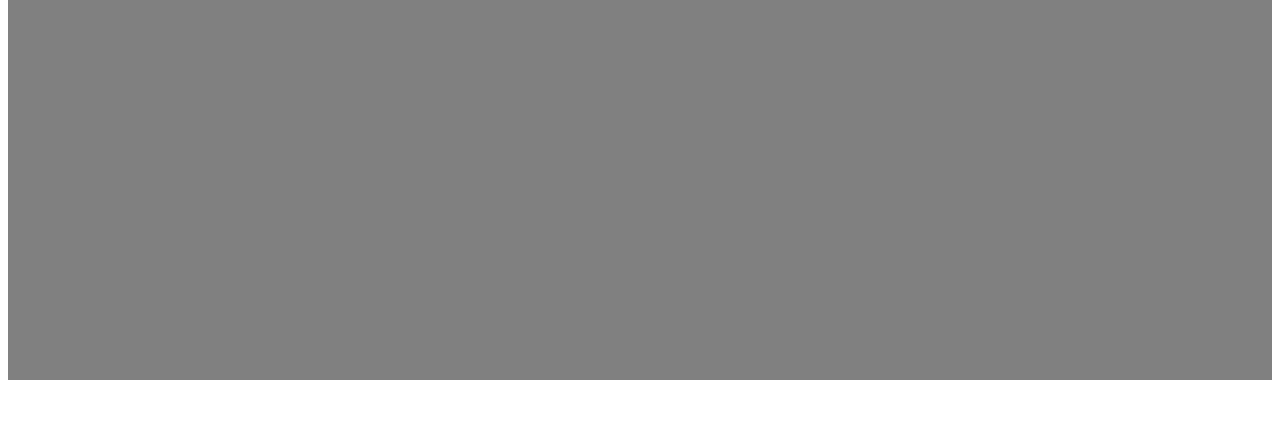
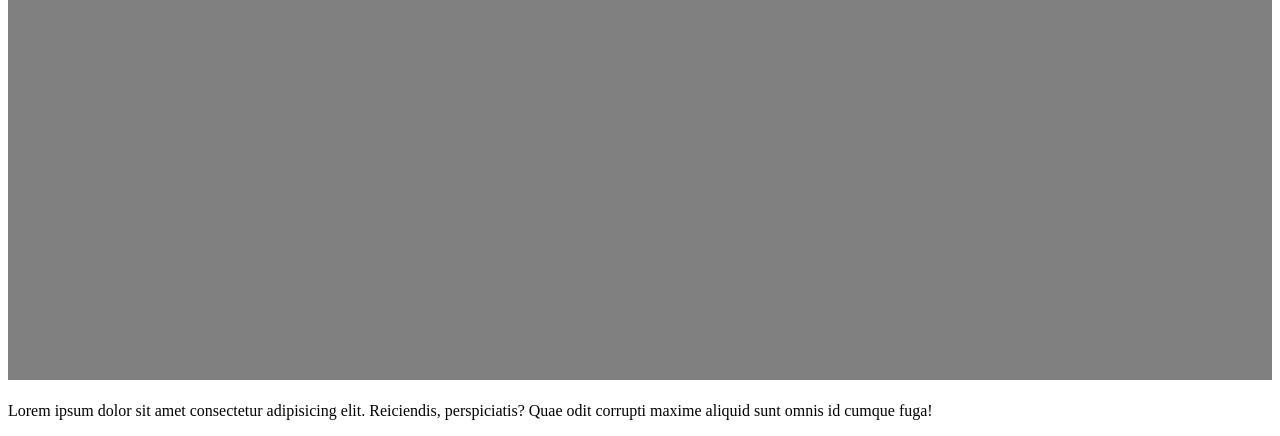
Before and after one commit to mdtausifkhan/hello, a plain HTML site: page index.html in a window 1280 px wide. Shown: the part 441-877 px from the top of the page. Before the commit the page ends 843 px from the top, so only its background shows below. Drawn offline with Linux system fonts and the light colour scheme.

Commit message:
sengfggffgc

```diff
--- a/index.html
+++ b/index.html
@@ -7,5 +7,7 @@
 </head>
 <body>
     <h1 style="height: 100vh; display: flex; justify-content: center; align-items: center; color: red; background-color: grey;">hello</h1>
+
+    <p>Lorem ipsum dolor sit amet consectetur adipisicing elit. Reiciendis, perspiciatis? Quae odit corrupti maxime aliquid sunt omnis id cumque fuga!</p>
 </body>
 </html>
```
